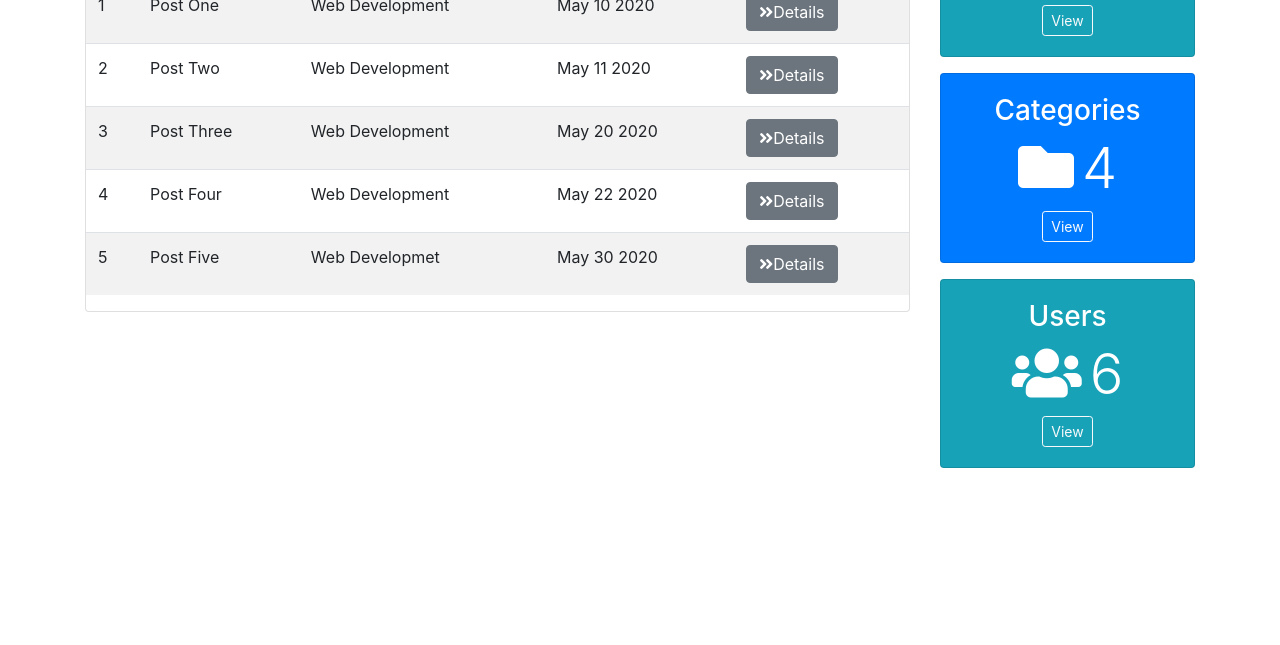
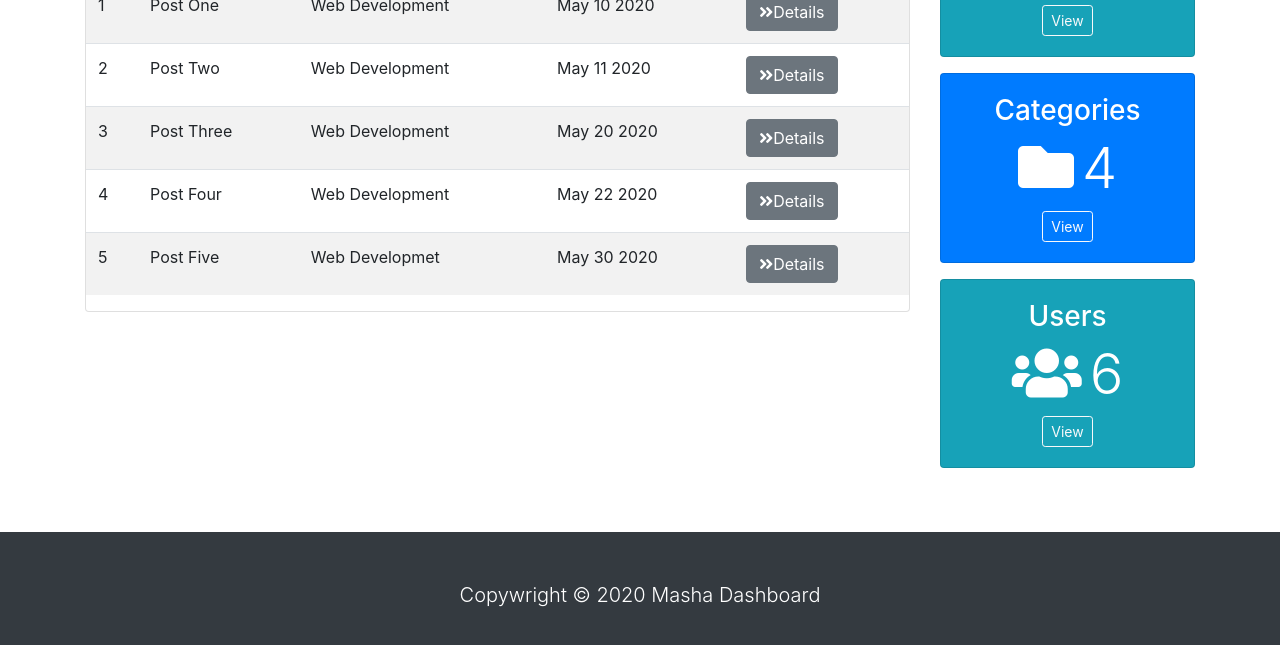
Before and after one commit to MariyaLcs/admin-dashboard, a plain HTML site: page index.html in a window 1280 px wide. Shown: the part 355-1000 px from the top of the page. Before the commit the page ends 839 px from the top, so only its background shows below. Drawn offline with nearby package versions, Linux system fonts and the light colour scheme; a script that the page names is missing.

Commit message:
Footer section

```diff
--- a/index.html
+++ b/index.html
@@ -234,6 +234,19 @@
       </div>
     </section>
 
+    <!-- Footer -->
+    <footer id="main-footer" class="bg-dark text-white mt-5 p-5">
+      <div class="container">
+        <div class="row">
+          <div class="col">
+            <p class="lead text-center">
+              Copywright &copy; <span id="year"></span> Masha Dashboard
+            </p>
+          </div>
+        </div>
+      </div>
+    </footer>
+
     <!-- Modals -->
     <!-- Add Post Modal -->
     <div class="modal fade" id="addPostModal">
```
